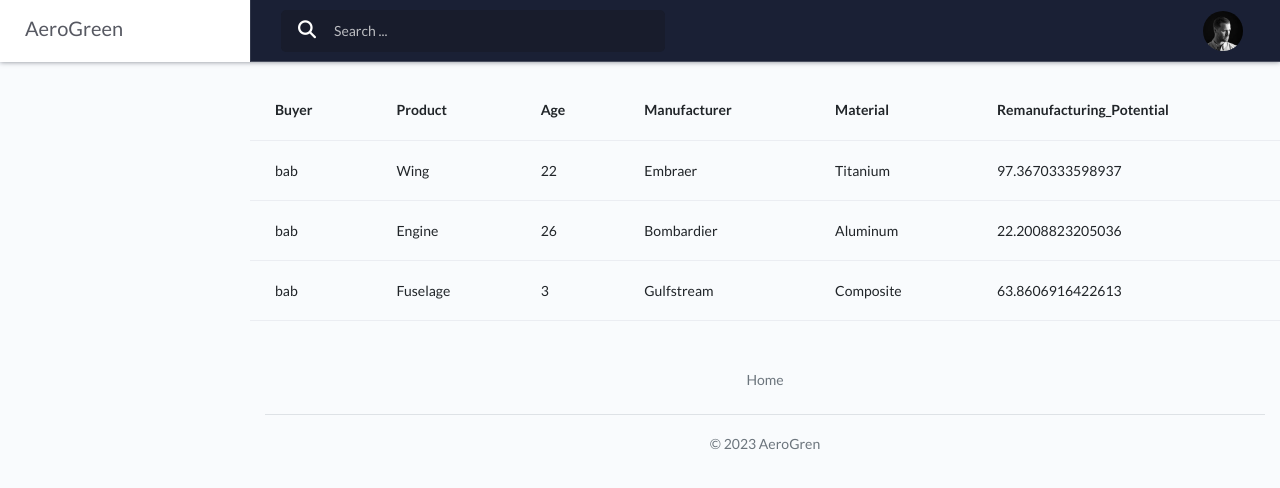
After one commit to dcreepypirate/aerothon-aerodevs, a Django app: page /history in a window 1280 px wide. The commit adds this page. Shown: the top 488 px of the page. Run offline with Django 4.2, Linux system fonts and the light colour scheme; a user stored in the database is signed in; data comes from the database, SQL or seed files in the repository; both versions use the stored data as it was after the commit; some libraries are stand-ins or nearby versions.

Commit message:
orders db added

```diff
--- a/aerodevs/admin.py
+++ b/aerodevs/admin.py
@@ -2,12 +2,14 @@ from django.contrib import admin
 
 # Register your models here.
 from .models import User
-from .models import Product
+from .models import Product,Order
 
-
+class OrderAdmin(admin.ModelAdmin):
+    order_display = ["buyer","part"]
 
 class UserAdmin(admin.ModelAdmin):
     user_display = ["username","password","email","role"]
 
 admin.site.register(User, UserAdmin)
 admin.site.register(Product)
+admin.site.register(Order, OrderAdmin)
--- a/aerodevs/models.py
+++ b/aerodevs/models.py
@@ -35,3 +35,11 @@ class Product(models.Model):
 
     def __str__(self):
         return self.part_name
+
+
+class Order(models.Model):
+    buyer = models.ForeignKey(User, on_delete = models.CASCADE, related_name = "Buyer")
+    part = models.ForeignKey(Product,on_delete = models.CASCADE)
+
+    def __str__(self):
+        return f"{self.buyer.username}  - {self.part.part_name}"
--- /dev/null
+++ b/aerodevs/templates/aerodevs/history.html
@@ -0,0 +1,38 @@
+{% extends "aerodevs/layout.html" %}
+
+
+{% block title %}
+   History
+{% endblock %}
+
+{% block content %}
+<div style="margin-top:80px">
+
+
+           <table class = "table">
+
+         <tr>
+             <th>Buyer</th>
+             <th>Product</th>
+             <th>Age</th>
+             <th>Manufacturer</th>
+             <th>Material</th>
+             <th>Remanufacturing_Potential</th>
+
+        </tr>
+        {% for x in orders %}
+        <tr>
+            <td>{{ x.buyer.username }}</td>
+            <td>{{ x.part.part_name }}</td>
+            <td>{{ x.part.age }}</td>
+            <td>{{ x.part.manufacturer }}</td>
+            <td>{{ x.part.material }}</td>
+            <td>{{ x.part.Remanufacturing_Potential }}</td>
+
+        </tr>
+        </div>
+        {% endfor %}
+  </table>
+
+</div>
+{% endblock %}
--- a/aerodevs/urls.py
+++ b/aerodevs/urls.py
@@ -10,6 +10,7 @@ urlpatterns = [
     path("register", views.register, name="register"),
     path("market", views.market, name='market'),
     path("buy/<int:part_id>", views.buy, name='buy'),
+    path("history", views.history, name='history'),
 
     path("dashboard", views.dashboard, name='dashboard')
 
--- a/aerodevs/views.py
+++ b/aerodevs/views.py
@@ -9,9 +9,19 @@ from django import forms
 from django.conf import settings
 from django.shortcuts import redirect
 from .models import Product
-from .models import User
+from .models import User,Order
 from django.db.models import Sum
 from json import dumps
+
+
+def history(request):
+    current_user = User.objects.get(username=request.user)
+    all_orders = Order.objects.filter(buyer=current_user)
+    return render(request,"aerodevs/history.html",{
+        "orders":all_orders
+    })
+
+
 
 
 def home(request):
@@ -73,6 +83,9 @@ def buy(request,part_id):
     part = Product.objects.get(part_id=part_id)
     part.is_Sold=True
     part.save()
+    current_user = User.objects.get(username=request.user)
+    order = Order(buyer=current_user,part=part)
+    order.save()
     return redirect("/market")
 
 
```
Also changed, not shown: aerodevs/templates/aerodevs/market.html (+6 -1 lines), aerodevs/migrations/0009_order.py (added), db.sqlite3.
